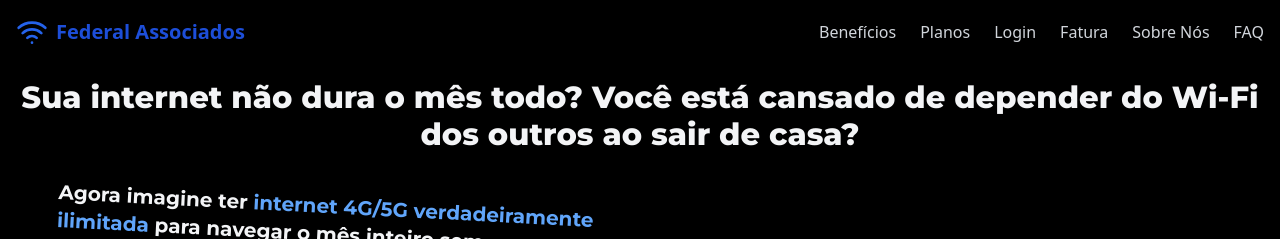
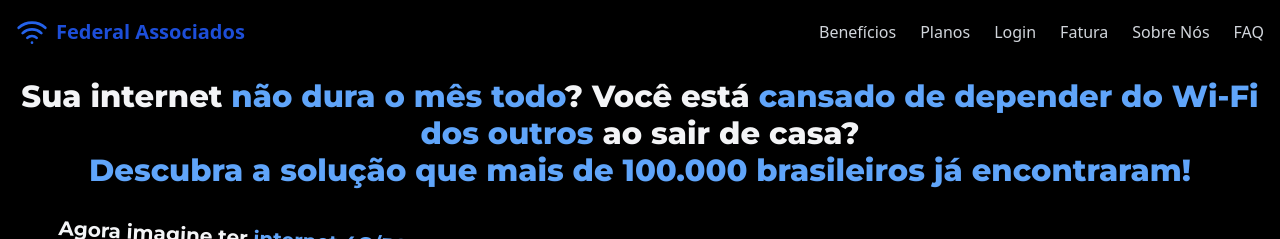
Before and after one commit to consulta-de-cobertura/vercccc, a React (Vite) app: page / in a window 1280 px wide. Shown: the top 239 px of the page. Built offline with nearby package versions, Linux system fonts and the light colour scheme.

Commit message:
Atualizar título principal do Hero

```diff
--- a/src/components/Hero.tsx
+++ b/src/components/Hero.tsx
@@ -203,7 +203,8 @@ const Hero: React.FC<HeroProps> = ({ onRedirect }) => {
         {/* Título principal */}
         <div className="text-center mb-2 md:mb-4">
           <h1 className="text-lg sm:text-xl md:text-2xl lg:text-3xl font-black leading-tight animate-pulse-attention text-gray-100">
-            Sua internet não dura o mês todo? Você está cansado de depender do Wi-Fi dos outros ao sair de casa?
+            Sua internet <span className="text-blue-400">não dura o mês todo</span>? Você está <span className="text-blue-400">cansado de depender do Wi-Fi dos outros</span> ao sair de casa?<br/>
+            <span className="text-blue-400">Descubra a solução que mais de 100.000 brasileiros já encontraram!</span>
           </h1>
         </div>
 
```
